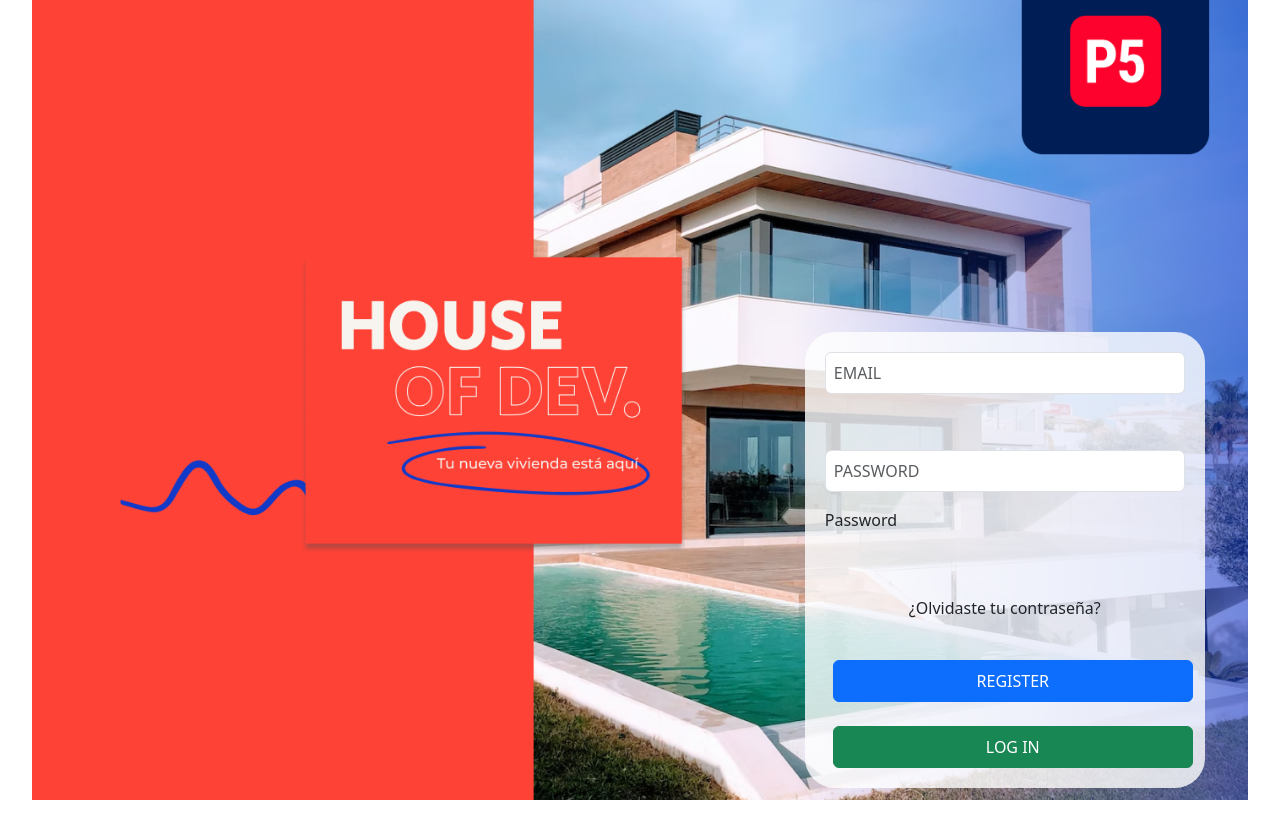
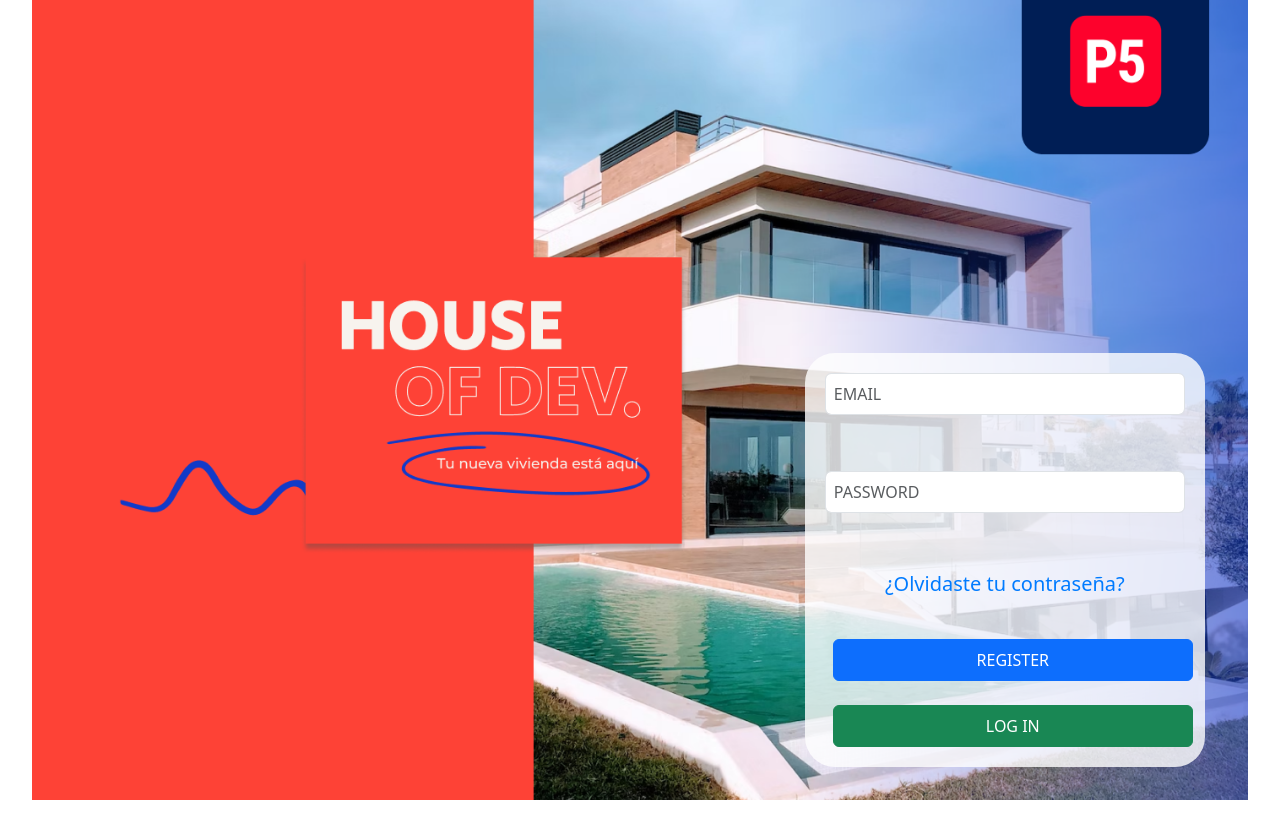
Before and after one commit to hernanortiz18/houseOfDev-src, a React (Vite) app in the folder Front/: page /login in a window 1280 px wide. Built offline with nearby package versions, Linux system fonts and the light colour scheme.

Commit message:
change login

```diff
--- a/Front/src/components/login.jsx
+++ b/Front/src/components/login.jsx
@@ -54,9 +54,12 @@ function Login() {
           className="form-control"
           id="floatingPassword"
         ></input>
-        <label htmlFor="floatingPassword">Password</label>
+
         <br />
-        <p>¿Olvidaste tu contraseña?</p>
+        <Link to={"/"}>
+          <p>¿Olvidaste tu contraseña?</p>
+        </Link>
+
         <Link to="/register">
           <button className="btn btn-primary mx-2">REGISTER</button>
         </Link>
--- a/Front/src/styles/login.scss
+++ b/Front/src/styles/login.scss
@@ -59,4 +59,13 @@ body {
     width: 100%;
     margin-top: 0.5rem;
   }
+  p {
+    color: #007bff;
+    transition: color 0.3s ease;
+    transition: color 0.3s ease;
+    font-size: 20px;
+  }
+  p:hover {
+    color: #0056b3;
+  }
 }
```
